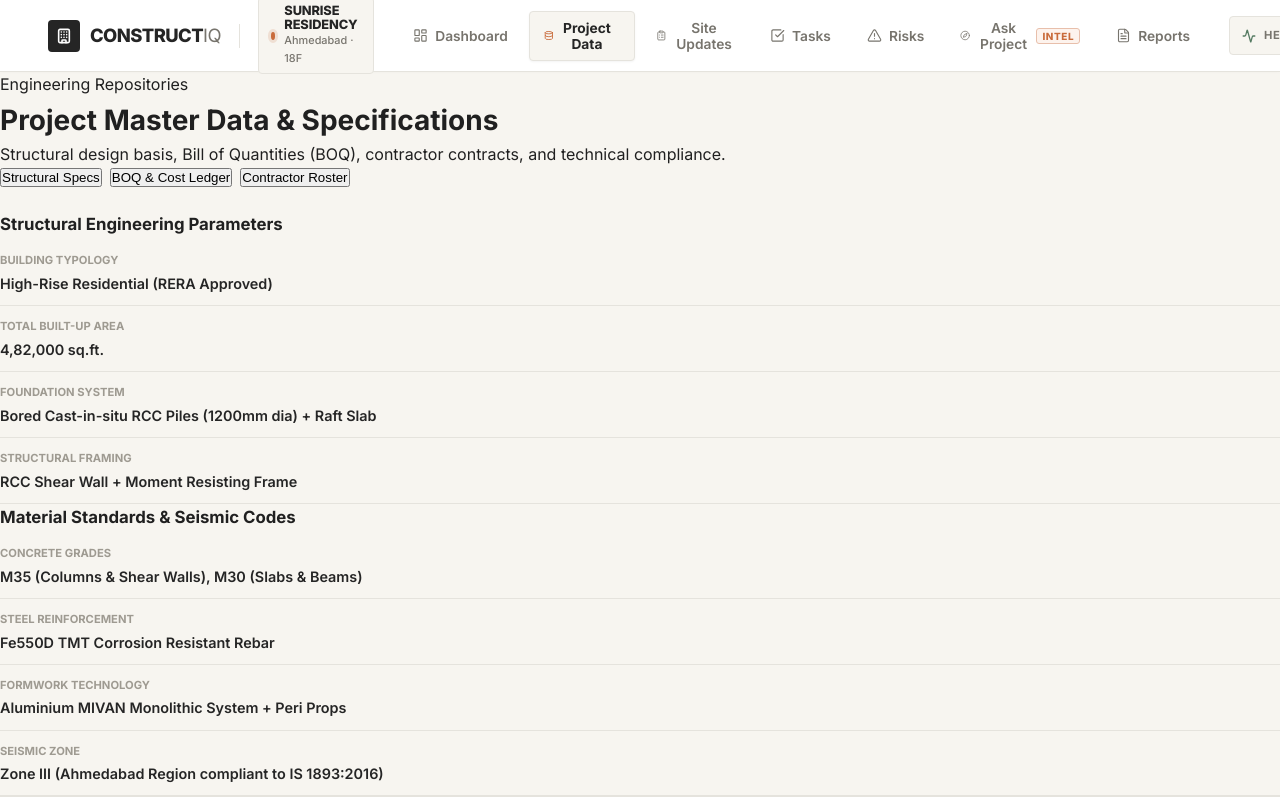
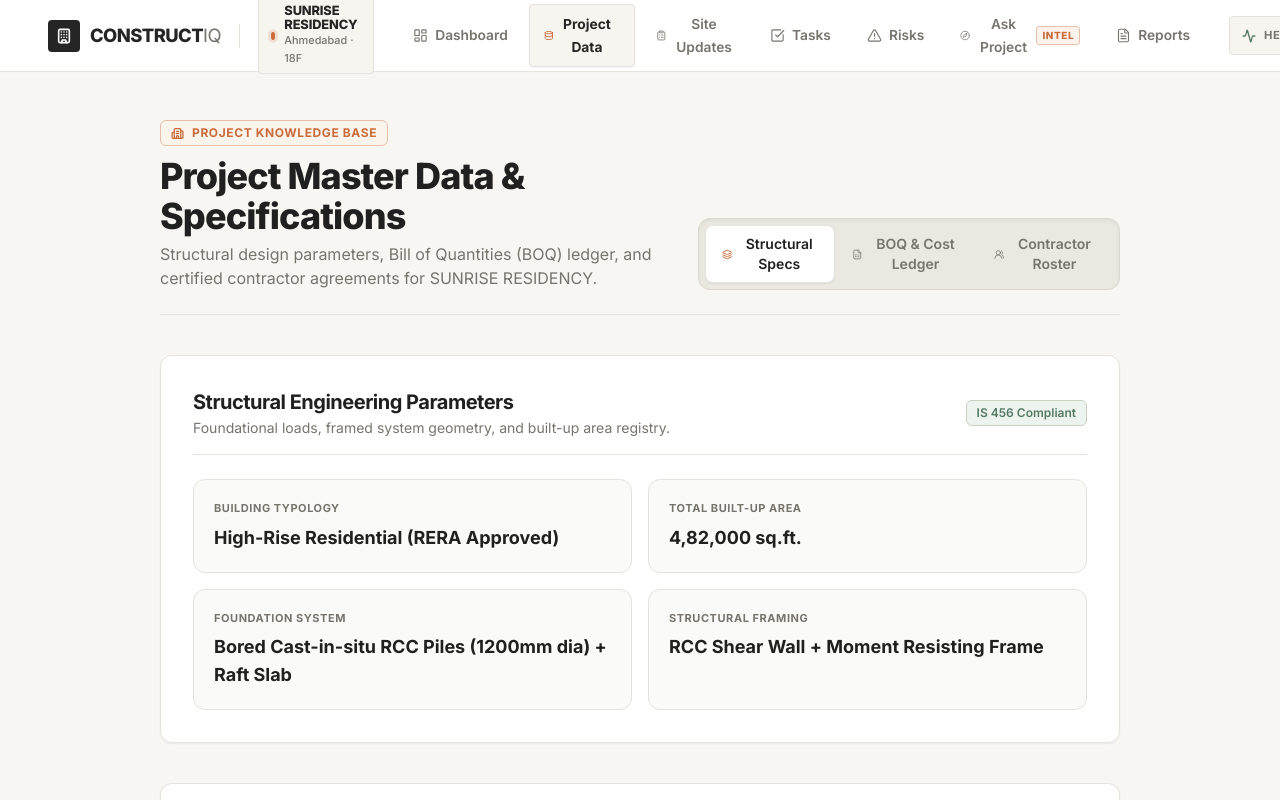
Before and after one commit to Yug1003/Hackathon-LJ, a React (Vite) app: page / in a window 1280 px wide. Both pictures are taken after a click on the button "Project Data". Shown: the top 800 px of the page. Built offline with nearby package versions, Linux system fonts and the light colour scheme.

Commit message:
feat: restyle Project Data page with centered layout, card grid, segmented tabs, and hover micro-interactions

```diff
--- a/index.html
+++ b/index.html
@@ -10,6 +10,23 @@
     <link rel="preconnect" href="https://fonts.googleapis.com">
     <link rel="preconnect" href="https://fonts.gstatic.com" crossorigin>
     <link href="https://fonts.googleapis.com/css2?family=Inter:wght@400;500;600;700;800&family=Plus+Jakarta+Sans:wght@300;400;500;600;700;800&family=JetBrains+Mono:wght@400;500;600;700&display=swap" rel="stylesheet">
+    <!-- Tailwind CSS CDN for instant utility classes support -->
+    <script src="https://cdn.tailwindcss.com"></script>
+    <script>
+      tailwind.config = {
+        theme: {
+          extend: {
+            colors: {
+              graphite: '#252525',
+              offwhite: '#F7F6F2',
+              concrete: '#E5E3DD',
+              terracotta: '#C96B3B',
+              olive: '#6F7658'
+            }
+          }
+        }
+      }
+    </script>
   </head>
   <body>
     <div id="root"></div>
--- a/src/views/ProjectDataView.jsx
+++ b/src/views/ProjectDataView.jsx
@@ -1,55 +1,116 @@
 import React, { useState } from 'react';
 import { PROJECT_DATA_SPECS, PROJECT_INFO } from '../data/projectData';
-import { Database, FileCode, Users, Layers, Download, CheckCircle, ExternalLink } from 'lucide-react';
+import {
+  Building2,
+  FileSpreadsheet,
+  Users2,
+  Layers,
+  ShieldCheck,
+  CheckCircle2,
+  ArrowUpRight,
+  Sparkles
+} from 'lucide-react';
 
 export default function ProjectDataView() {
   const [activeTab, setActiveTab] = useState('specs');
 
+  // Split specs into two distinct architectural categories
+  const engineeringSpecs = PROJECT_DATA_SPECS.structuralSpecs.slice(0, 4);
+  const materialSpecs = PROJECT_DATA_SPECS.structuralSpecs.slice(4);
+
   return (
-    <div className="view-container">
-      <div className="section-header-wrap" style={{ marginBottom: '24px' }}>
+    <div className="w-full bg-[#F7F6F2] min-h-[calc(100vh-72px)] py-8 md:py-12">
+      {/* Centered Main Content Column */}
+      <div className="max-w-5xl mx-auto px-4 sm:px-6 lg:px-8">
+
+        {/* Page Header & Visual Hierarchy */}
+        <div className="flex flex-col md:flex-row md:items-end justify-between gap-6 mb-8 md:mb-10 pb-6 border-b border-[#E5E3DD]">
           <div>
-          <div className="hero-subtitle">Engineering Repositories</div>
-          <h1 className="section-title" style={{ fontSize: '1.75rem' }}>Project Master Data & Specifications</h1>
-          <p className="section-caption">
-            Structural design basis, Bill of Quantities (BOQ), contractor contracts, and technical compliance.
+            <div className="inline-flex items-center gap-2 px-2.5 py-1 rounded-md bg-[#FAF4ED] border border-[#E8BFAB] text-[#C96B3B] text-xs font-bold uppercase tracking-wider mb-2.5">
+              <Building2 size={13} strokeWidth={2.4} />
+              <span>Project Knowledge Base</span>
+            </div>
+            <h1 className="text-2xl sm:text-3xl lg:text-4xl font-extrabold text-[#202020] tracking-tight">
+              Project Master Data & Specifications
+            </h1>
+            <p className="text-sm sm:text-base text-[#77746D] mt-1.5 max-w-2xl font-normal leading-relaxed">
+              Structural design parameters, Bill of Quantities (BOQ) ledger, and certified contractor agreements for {PROJECT_INFO.name}.
             </p>
           </div>
-        <div style={{ display: 'flex', gap: '8px' }}>
+
+          {/* Segmented Tab Control */}
+          <div className="inline-flex p-1.5 bg-[#EBE8E1] rounded-xl border border-[#DCD8CF] shadow-inner self-start md:self-end">
             <button
-            className={`intel-filter-chip ${activeTab === 'specs' ? 'active' : ''}`}
+              type="button"
               onClick={() => setActiveTab('specs')}
+              className={`flex items-center gap-2 px-4 py-2 rounded-lg text-xs sm:text-sm font-semibold transition-all duration-200 cursor-pointer ${
+                activeTab === 'specs'
+                  ? 'bg-white text-[#202020] shadow-sm border border-[#E5E3DD]'
+                  : 'text-[#77746D] hover:text-[#202020] hover:bg-white/60 border border-transparent'
+              }`}
             >
-            Structural Specs
+              <Layers size={15} strokeWidth={activeTab === 'specs' ? 2.2 : 1.8} className={activeTab === 'specs' ? 'text-[#C96B3B]' : ''} />
+              <span>Structural Specs</span>
             </button>
+
             <button
-            className={`intel-filter-chip ${activeTab === 'boq' ? 'active' : ''}`}
+              type="button"
               onClick={() => setActiveTab('boq')}
+              className={`flex items-center gap-2 px-4 py-2 rounded-lg text-xs sm:text-sm font-semibold transition-all duration-200 cursor-pointer ${
+                activeTab === 'boq'
+                  ? 'bg-white text-[#202020] shadow-sm border border-[#E5E3DD]'
+                  : 'text-[#77746D] hover:text-[#202020] hover:bg-white/60 border border-transparent'
+              }`}
             >
-            BOQ & Cost Ledger
+              <FileSpreadsheet size={15} strokeWidth={activeTab === 'boq' ? 2.2 : 1.8} className={activeTab === 'boq' ? 'text-[#C96B3B]' : ''} />
+              <span>BOQ & Cost Ledger</span>
             </button>
+
             <button
-            className={`intel-filter-chip ${activeTab === 'contractors' ? 'active' : ''}`}
+              type="button"
               onClick={() => setActiveTab('contractors')}
+              className={`flex items-center gap-2 px-4 py-2 rounded-lg text-xs sm:text-sm font-semibold transition-all duration-200 cursor-pointer ${
+                activeTab === 'contractors'
+                  ? 'bg-white text-[#202020] shadow-sm border border-[#E5E3DD]'
+                  : 'text-[#77746D] hover:text-[#202020] hover:bg-white/60 border border-transparent'
+              }`}
             >
-            Contractor Roster
+              <Users2 size={15} strokeWidth={activeTab === 'contractors' ? 2.2 : 1.8} className={activeTab === 'contractors' ? 'text-[#C96B3B]' : ''} />
+              <span>Contractor Roster</span>
             </button>
           </div>
         </div>
 
+        {/* TAB 1: STRUCTURAL SPECS (Grouped into card-style containers & 3-col card grid) */}
         {activeTab === 'specs' && (
-        <div className="critical-issues-grid" style={{ gridTemplateColumns: 'repeat(2, 1fr)', gap: '20px' }}>
-          <div className="critical-card">
-            <h3 className="section-title" style={{ fontSize: '1.05rem', marginBottom: '14px' }}>
+          <div className="space-y-10">
+            {/* Group 1: Structural Engineering Parameters */}
+            <div className="bg-white rounded-xl border border-[#E5E3DD] p-6 sm:p-8 shadow-sm">
+              <div className="flex items-center justify-between pb-4 mb-6 border-b border-[#E5E3DD]">
+                <div>
+                  <h2 className="text-lg sm:text-xl font-bold text-[#202020] tracking-tight">
                     Structural Engineering Parameters
-            </h3>
-            <div style={{ display: 'flex', flexDirection: 'column', gap: '12px' }}>
-              {PROJECT_DATA_SPECS.structuralSpecs.slice(0, 4).map((spec, i) => (
-                <div key={i} style={{ borderBottom: '1px solid var(--color-secondary)', paddingBottom: '10px' }}>
-                  <div style={{ fontSize: '0.7rem', color: 'var(--color-text-muted)', textTransform: 'uppercase', fontWeight: 700 }}>
+                  </h2>
+                  <p className="text-xs sm:text-sm text-[#77746D] mt-0.5">
+                    Foundational loads, framed system geometry, and built-up area registry.
+                  </p>
+                </div>
+                <span className="hidden sm:inline-flex items-center px-2.5 py-1 rounded-md bg-[#EDF3EF] border border-[#CAD1BE] text-[#557A62] text-xs font-semibold">
+                  IS 456 Compliant
+                </span>
+              </div>
+
+              {/* Data Fields Responsive Card Grid with Hover Effect */}
+              <div className="grid grid-cols-1 md:grid-cols-2 lg:grid-cols-2 gap-4">
+                {engineeringSpecs.map((spec, i) => (
+                  <div
+                    key={i}
+                    className="group bg-[#FAFAF8] rounded-xl border border-[#E5E3DD] p-4 sm:p-5 transition-all duration-200 hover:shadow-md hover:-translate-y-0.5 hover:border-[#C96B3B]/60 hover:bg-white cursor-default"
+                  >
+                    <div className="text-[11px] uppercase tracking-wider font-bold text-[#77746D] group-hover:text-[#C96B3B] transition-colors duration-200">
                       {spec.label}
                     </div>
-                  <div style={{ fontSize: '0.9rem', fontWeight: 600, color: 'var(--color-primary)', marginTop: '2px' }}>
+                    <div className="text-base sm:text-lg font-bold text-[#202020] mt-1.5 leading-snug">
                       {spec.value}
                     </div>
                   </div>
@@ -57,17 +118,33 @@ export default function ProjectDataView() {
               </div>
             </div>
 
-          <div className="critical-card">
-            <h3 className="section-title" style={{ fontSize: '1.05rem', marginBottom: '14px' }}>
+            {/* Group 2: Material Standards & Seismic Codes */}
+            <div className="bg-white rounded-xl border border-[#E5E3DD] p-6 sm:p-8 shadow-sm">
+              <div className="flex items-center justify-between pb-4 mb-6 border-b border-[#E5E3DD]">
+                <div>
+                  <h2 className="text-lg sm:text-xl font-bold text-[#202020] tracking-tight">
                     Material Standards & Seismic Codes
-            </h3>
-            <div style={{ display: 'flex', flexDirection: 'column', gap: '12px' }}>
-              {PROJECT_DATA_SPECS.structuralSpecs.slice(4).map((spec, i) => (
-                <div key={i} style={{ borderBottom: '1px solid var(--color-secondary)', paddingBottom: '10px' }}>
-                  <div style={{ fontSize: '0.7rem', color: 'var(--color-text-muted)', textTransform: 'uppercase', fontWeight: 700 }}>
+                  </h2>
+                  <p className="text-xs sm:text-sm text-[#77746D] mt-0.5">
+                    Design mix grades, metallurgy certification, and regional earthquake resistance.
+                  </p>
+                </div>
+                <span className="hidden sm:inline-flex items-center px-2.5 py-1 rounded-md bg-[#F2F4ED] border border-[#CAD1BE] text-[#6F7658] text-xs font-semibold">
+                  Zone III Certified
+                </span>
+              </div>
+
+              {/* Data Fields Responsive Card Grid with Hover Effect */}
+              <div className="grid grid-cols-1 md:grid-cols-2 lg:grid-cols-2 gap-4">
+                {materialSpecs.map((spec, i) => (
+                  <div
+                    key={i}
+                    className="group bg-[#FAFAF8] rounded-xl border border-[#E5E3DD] p-4 sm:p-5 transition-all duration-200 hover:shadow-md hover:-translate-y-0.5 hover:border-[#C96B3B]/60 hover:bg-white cursor-default"
+                  >
+                    <div className="text-[11px] uppercase tracking-wider font-bold text-[#77746D] group-hover:text-[#C96B3B] transition-colors duration-200">
                       {spec.label}
                     </div>
-                  <div style={{ fontSize: '0.9rem', fontWeight: 600, color: 'var(--color-primary)', marginTop: '2px' }}>
+                    <div className="text-base sm:text-lg font-bold text-[#202020] mt-1.5 leading-snug">
                       {spec.value}
                     </div>
                   </div>
@@ -77,71 +154,139 @@ export default function ProjectDataView() {
           </div>
         )}
 
+        {/* TAB 2: BOQ & COST LEDGER */}
         {activeTab === 'boq' && (
-        <div className="data-table-container">
-          <table className="data-table">
+          <div className="bg-white rounded-xl border border-[#E5E3DD] overflow-hidden shadow-sm">
+            <div className="p-6 sm:p-7 border-b border-[#E5E3DD] flex flex-col sm:flex-row sm:items-center justify-between gap-4">
+              <div>
+                <h2 className="text-lg sm:text-xl font-bold text-[#202020] tracking-tight">
+                  Bill of Quantities (BOQ) & Financial Variance
+                </h2>
+                <p className="text-xs sm:text-sm text-[#77746D] mt-0.5">
+                  Package allocations, committed subcontracts, and quantity surveyor reconciliations.
+                </p>
+              </div>
+              <div className="flex items-center gap-2 text-xs font-semibold text-[#557A62] bg-[#EDF3EF] px-3 py-1.5 rounded-lg border border-[#CAD1BE] self-start sm:self-auto">
+                <CheckCircle2 size={14} />
+                <span>Q2 Chartered Audit Approved</span>
+              </div>
+            </div>
+
+            <div className="overflow-x-auto">
+              <table className="w-full text-left border-collapse">
                 <thead>
-              <tr>
-                <th>Package Description</th>
-                <th>Allocated Budget</th>
-                <th>Committed / Billed</th>
-                <th>Balance Available</th>
-                <th>Cost Variance</th>
-                <th>Audit Status</th>
+                  <tr className="bg-[#FAF9F6] border-b border-[#E5E3DD]">
+                    <th className="py-3.5 px-6 text-xs font-bold text-[#77746D] uppercase tracking-wider">
+                      Package Description
+                    </th>
+                    <th className="py-3.5 px-6 text-xs font-bold text-[#77746D] uppercase tracking-wider text-right">
+                      Allocated Budget
+                    </th>
+                    <th className="py-3.5 px-6 text-xs font-bold text-[#77746D] uppercase tracking-wider text-right">
+                      Committed / Billed
+                    </th>
+                    <th className="py-3.5 px-6 text-xs font-bold text-[#77746D] uppercase tracking-wider text-right">
+                      Balance Available
+                    </th>
+                    <th className="py-3.5 px-6 text-xs font-bold text-[#77746D] uppercase tracking-wider text-right">
+                      Cost Variance
+                    </th>
+                    <th className="py-3.5 px-6 text-xs font-bold text-[#77746D] uppercase tracking-wider text-center">
+                      Audit Status
+                    </th>
                   </tr>
                 </thead>
-            <tbody>
-              {PROJECT_DATA_SPECS.boqSummary.map((item, idx) => (
-                <tr key={idx}>
-                  <td style={{ fontWeight: 700 }}>{item.item}</td>
-                  <td className="mono-nums">{item.budget}</td>
-                  <td className="mono-nums">{item.committed}</td>
-                  <td className="mono-nums">{item.balance}</td>
-                  <td
-                    className="mono-nums"
-                    style={{
-                      fontWeight: 700,
-                      color: item.variance.startsWith('-') ? 'var(--color-status-success)' : 'var(--color-status-warning)'
-                    }}
+                <tbody className="divide-y divide-[#E5E3DD]">
+                  {PROJECT_DATA_SPECS.boqSummary.map((item, idx) => {
+                    const isFavorable = item.variance.startsWith('-');
+                    return (
+                      <tr
+                        key={idx}
+                        className="hover:bg-[#F8F7F3] transition-colors duration-150 cursor-default"
+                      >
+                        <td className="py-4 px-6 text-sm font-bold text-[#202020]">
+                          {item.item}
+                        </td>
+                        <td className="py-4 px-6 text-sm font-mono text-right text-[#202020]">
+                          {item.budget}
+                        </td>
+                        <td className="py-4 px-6 text-sm font-mono text-right text-[#202020]">
+                          {item.committed}
+                        </td>
+                        <td className="py-4 px-6 text-sm font-mono text-right text-[#77746D]">
+                          {item.balance}
+                        </td>
+                        <td className="py-4 px-6 text-sm font-mono text-right font-bold">
+                          <span
+                            className={`inline-block px-2 py-0.5 rounded text-xs ${
+                              isFavorable
+                                ? 'text-[#557A62] bg-[#EDF3EF]'
+                                : item.variance === '0.0%'
+                                ? 'text-[#77746D] bg-[#EBE8E1]'
+                                : 'text-[#C18A3A] bg-[#FBF4E8]'
+                            }`}
                           >
                             {item.variance}
+                          </span>
                         </td>
-                  <td>
-                    <span className="critical-badge badge-monitoring">Verified</span>
+                        <td className="py-4 px-6 text-center">
+                          <span className="inline-flex items-center gap-1 text-xs font-semibold text-[#6F7658] bg-[#F2F4ED] border border-[#CAD1BE] px-2.5 py-0.5 rounded-full">
+                            Verified
+                          </span>
                         </td>
                       </tr>
-              ))}
+                    );
+                  })}
                 </tbody>
               </table>
             </div>
+          </div>
         )}
 
+        {/* TAB 3: CONTRACTOR ROSTER */}
         {activeTab === 'contractors' && (
-        <div className="critical-issues-grid" style={{ gridTemplateColumns: 'repeat(2, 1fr)' }}>
+          <div className="grid grid-cols-1 md:grid-cols-2 gap-6">
             {PROJECT_DATA_SPECS.contractors.map((c, i) => (
-            <div key={i} className="critical-card">
-              <div style={{ display: 'flex', justifyContent: 'space-between', alignItems: 'flex-start' }}>
-                <h3 className="critical-title">{c.name}</h3>
-                <span className="critical-badge badge-monitoring">Rating: {c.rating}</span>
+              <div
+                key={i}
+                className="group bg-white rounded-xl border border-[#E5E3DD] p-6 sm:p-7 shadow-sm transition-all duration-200 hover:shadow-md hover:-translate-y-1 hover:border-[#C96B3B]/60 flex flex-col justify-between"
+              >
+                <div>
+                  <div className="flex items-start justify-between gap-4 mb-2">
+                    <h3 className="text-lg font-bold text-[#202020] group-hover:text-[#C96B3B] transition-colors duration-200">
+                      {c.name}
+                    </h3>
+                    <span className="inline-flex items-center px-2.5 py-1 rounded-md bg-[#FAF4ED] text-[#C96B3B] border border-[#E8BFAB] text-xs font-bold">
+                      ★ {c.rating}
+                    </span>
                   </div>
-              <div className="critical-location">{c.scope}</div>
-              <div className="critical-impact-box">
-                <div className="critical-impact-row">
-                  <span className="critical-impact-label">Deployed Labor Force</span>
-                  <span className="critical-impact-val mono-nums">{c.workers} Workers</span>
+
+                  <div className="text-xs font-semibold uppercase tracking-wider text-[#77746D] mb-5">
+                    {c.scope}
                   </div>
-                <div className="critical-impact-row">
-                  <span className="critical-impact-label">Safety Compliance Score</span>
-                  <span className="critical-impact-val positive">99.4% (Zero Violations)</span>
+
+                  <div className="bg-[#FAFAF8] rounded-lg border border-[#E5E3DD] p-4 space-y-2 mb-4 group-hover:bg-[#FFFDFB] transition-colors duration-200">
+                    <div className="flex justify-between items-center text-xs">
+                      <span className="text-[#77746D] font-medium">Deployed Workforce</span>
+                      <span className="font-mono font-bold text-[#202020]">{c.workers} Workers</span>
+                    </div>
+                    <div className="flex justify-between items-center text-xs">
+                      <span className="text-[#77746D] font-medium">Safety Compliance</span>
+                      <span className="font-semibold text-[#557A62]">99.4% (Zero Violations)</span>
                     </div>
                   </div>
-              <div style={{ fontSize: '0.75rem', color: 'var(--color-text-secondary)' }}>
-                Registered Under Contract Agreement #AGR-2025-GUJ-88
+                </div>
+
+                <div className="pt-3 border-t border-[#E5E3DD] flex items-center justify-between text-xs text-[#77746D]">
+                  <span className="font-mono">AGR-2025-GUJ-0{i + 1}</span>
+                  <span className="text-[#6F7658] font-semibold">Active In-Force</span>
                 </div>
               </div>
             ))}
           </div>
         )}
+
+      </div>
     </div>
   );
 }
```
Lines whose indentation alone changed are shown as unchanged.
